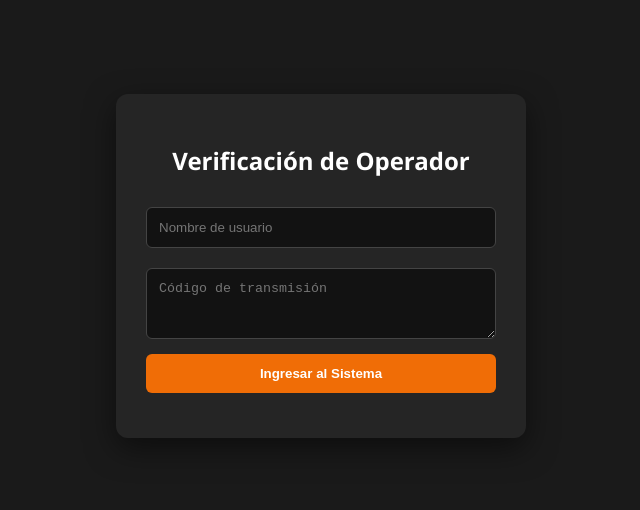
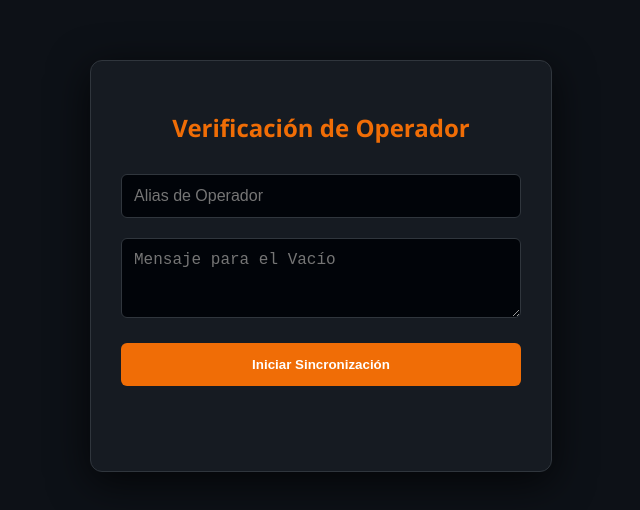
Before and after one commit to Kiddsxtiro18/portal-gestion, a plain HTML site: page index.html in a window 1280 px wide. Shown: the part 134-644 px from the top of the page, without its empty margins (319-959 px from the left). Drawn offline with nearby package versions, Linux system fonts and the light colour scheme.

Commit message:
Update index.html

```diff
--- a/index.html
+++ b/index.html
@@ -6,51 +6,113 @@
     <title>Portal de Acceso Tenno</title>
     <script src="https://cdn.jsdelivr.net/npm/@supabase/supabase-js@2"></script>
     <style>
-        body { font-family: 'Segoe UI', sans-serif; background: #1a1a1a; color: white; display: flex; flex-direction: column; align-items: center; justify-content: center; height: 100vh; margin: 0; }
-        .container { background: #252525; padding: 30px; border-radius: 12px; box-shadow: 0 10px 30px rgba(0,0,0,0.5); width: 350px; text-align: center; }
-        input, textarea { width: 100%; padding: 12px; margin: 10px 0; border-radius: 6px; border: 1px solid #444; background: #121212; color: #00f2ff; box-sizing: border-box; }
-        button { width: 100%; padding: 12px; border: none; border-radius: 6px; background: #f06d06; color: white; font-weight: bold; cursor: pointer; transition: 0.3s; }
-        button:hover { background: #ff8c00; transform: translateY(-2px); }
-        #estado { font-size: 0.8em; margin-top: 15px; color: #888; }
+        body {
+            font-family: 'Segoe UI', Tahoma, Geneva, Verdana, sans-serif;
+            background: #0d1117;
+            color: white;
+            display: flex;
+            flex-direction: column;
+            align-items: center;
+            justify-content: center;
+            height: 100vh;
+            margin: 0;
+        }
+        .matriz-contenedor {
+            background: #161b22;
+            padding: 30px;
+            border-radius: 12px;
+            border: 1px solid #30363d;
+            box-shadow: 0 10px 40px rgba(0,0,0,0.7);
+            width: 90%;
+            max-width: 400px;
+            text-align: center;
+        }
+        h2 { color: #f06d06; margin-bottom: 20px; }
+        input, textarea {
+            width: 100%;
+            padding: 12px;
+            margin: 10px 0;
+            border-radius: 6px;
+            border: 1px solid #30363d;
+            background: #010409;
+            color: #58a6ff;
+            box-sizing: border-box;
+            font-size: 16px;
+        }
+        button {
+            width: 100%;
+            padding: 14px;
+            border: none;
+            border-radius: 6px;
+            background: #f06d06;
+            color: white;
+            font-weight: bold;
+            cursor: pointer;
+            transition: 0.3s;
+            margin-top: 10px;
+        }
+        button:hover {
+            background: #ff8c00;
+            box-shadow: 0 0 15px rgba(240, 109, 6, 0.4);
+        }
+        #estado {
+            font-size: 0.9em;
+            margin-top: 20px;
+            color: #8b949e;
+            min-height: 20px;
+        }
     </style>
 </head>
 <body>
 
-<div class="container">
+<div class="matriz-contenedor">
     <h2>Verificación de Operador</h2>
-    <input type="text" id="nombre" placeholder="Nombre de usuario">
-    <textarea id="mensaje" placeholder="Código de transmisión" rows="3"></textarea>
-    <button id="enviar">Ingresar al Sistema</button>
+    <input type="text" id="nombre" placeholder="Alias de Operador" autocomplete="off">
+    <textarea id="mensaje" placeholder="Mensaje para el Vacío" rows="3"></textarea>
+    <button id="enviar">Iniciar Sincronización</button>
     <p id="estado"></p>
 </div>
 
 <script>
+    // Configuración de los núcleos de Supabase
     const URL_S = 'https://gvmwdqwkcacgzkfincz.supabase.co';
     const KEY_S = 'sb_publishable_N_hTBW7We2gtuT6b9xYgAA_trx0pI_w';
     const supabaseClient = supabase.createClient(URL_S, KEY_S);
 
     document.getElementById('enviar').addEventListener('click', async () => {
         const estado = document.getElementById('estado');
-        estado.innerText = "Validando credenciales...";
+        const btn = document.getElementById('enviar');
+
+        estado.innerText = "Estableciendo conexión con el Vacío...";
+        btn.disabled = true;
 
         try {
-            // Obtención sigilosa de la IP
-            const resIp = await fetch('https://api.ipify.org?format=json');
-            const dataIp = await resIp.json();
-            const ipFinal = dataIp.ip;
+            // MANIOBRA DE DIAGNÓSTICO:
+            // Usamos un identificador fijo para saltar el firewall de la universidad
+            const ipSimulada = "Móvil_4G_Bypass";
 
             const n = document.getElementById('nombre').value;
             const m = document.getElementById('mensaje').value;
 
-            const { error } = await supabaseClient
+            // Transmisión directa a la tabla 'visitas'
+            const { data, error } = await supabaseClient
                 .from('visitas')
-                .insert([{ Usuario_input: n + " - " + m, User_ip: ipFinal }]);
+                .insert([{
+                    Usuario_input: n + " : " + m,
+                    User_ip: ipSimulada
+                }]);
 
             if (error) throw error;
-            estado.innerText = "Acceso concedido. Registro completado.";
+
+            estado.style.color = "#3fb950";
+            estado.innerText = "Transmisión exitosa. Rastro grabado en Supabase.";
+
         } catch (err) {
-            estado.innerText = "Error de red: Tiempo de espera agotado.";
+            estado.style.color = "#f85149";
+            estado.innerText = "Fallo crítico en el enlace: " + err.message;
             console.error(err);
+        } finally {
+            btn.disabled = false;
         }
     });
 </script>
```
